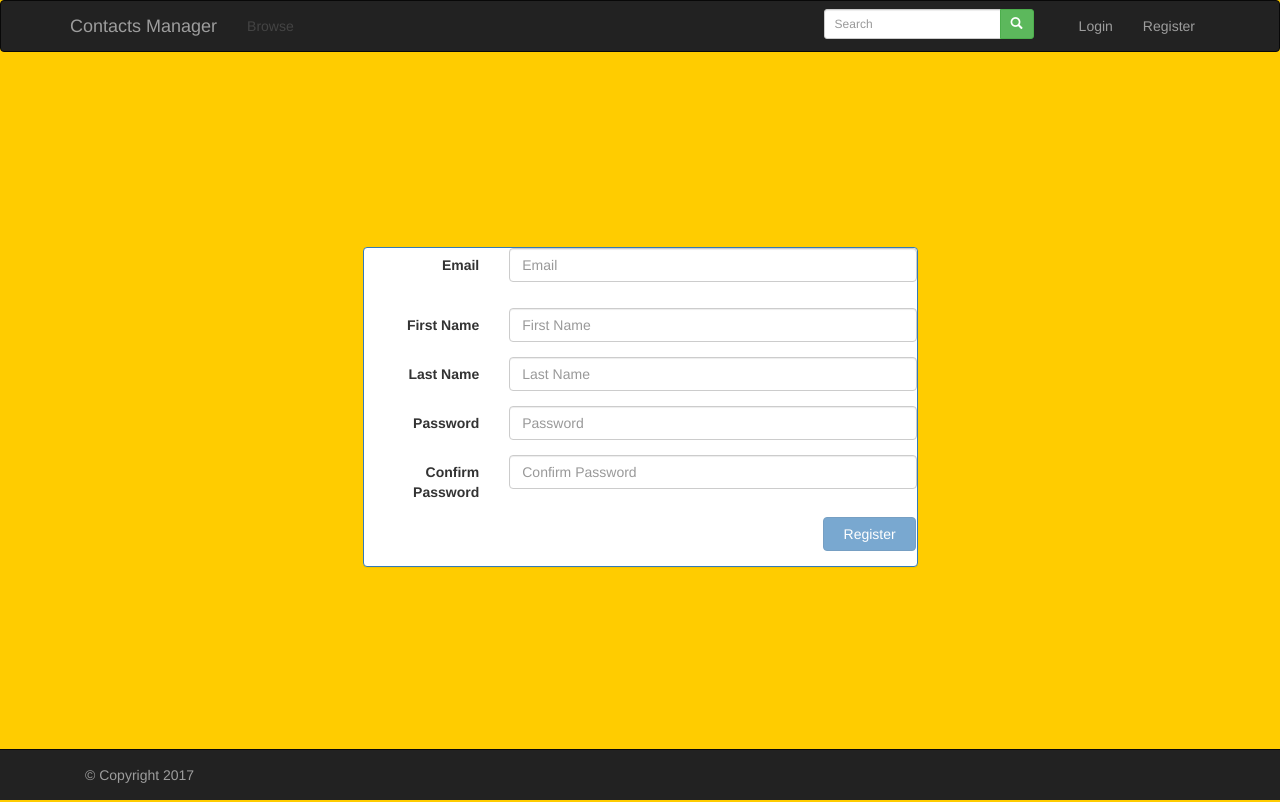
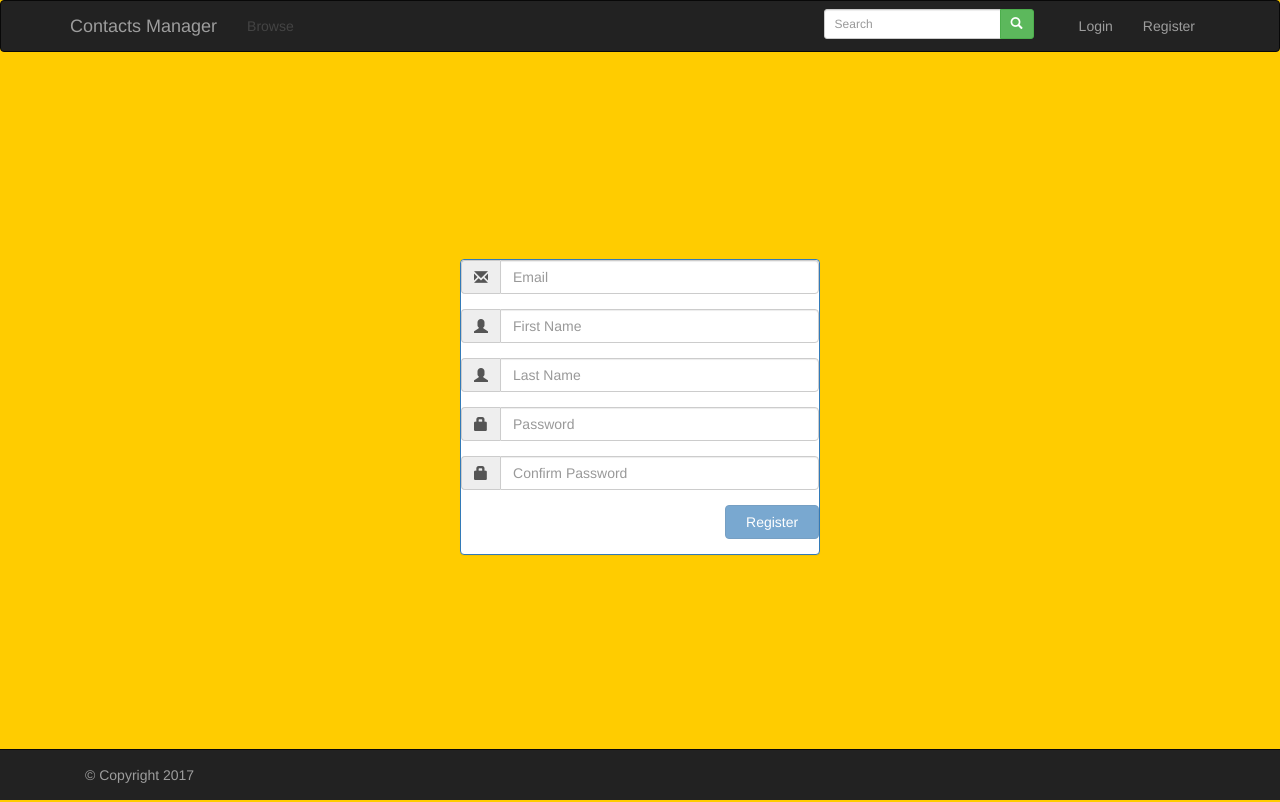
Before and after one commit to NasirA1/MyJS, a React (Create React App) app in the folder react-contacts-2/contacts-client/: page /register in a window 1280 px wide. Built offline with nearby package versions, Linux system fonts and the light colour scheme.

Commit message:
register v align

```diff
--- a/react-contacts-2/contacts-client/src/components/Login.js
+++ b/react-contacts-2/contacts-client/src/components/Login.js
@@ -1,5 +1,5 @@
 import React, { Component } from 'react';
-import { Button, Form, FormGroup, FormControl, Col, Checkbox, Panel } from 'react-bootstrap';
+import { Button, Form, FormGroup, FormControl, Col, Checkbox, Panel, Grid, Row } from 'react-bootstrap';
 import * as Services from '../Api';
 
 
@@ -66,8 +66,11 @@ class Login extends Component {
 
   render() {
     return (
-      <Col>
-        <Panel header="Login" className="centered" bsStyle="primary">
+      <Col lg={4} lgOffset={4} className="vertical-align-parent">
+      <div className="vertical-align-child">
+        <Panel header="Login" className="" bsStyle="primary">
+        <Grid fluid>
+          <Row>
           <Form horizontal onSubmit={this.submit.bind(this)}>
             <div className="input-group" style={{marginBottom: '5px'}}>
               <span className="input-group-addon"><i className="glyphicon glyphicon-user"></i></span>
@@ -90,7 +93,10 @@ class Login extends Component {
               </Col>
             </FormGroup>
           </Form>
+          </Row>
+        </Grid>
         </Panel>
+        </div>
       </Col>
     );
   }
--- a/react-contacts-2/contacts-client/src/components/Register.js
+++ b/react-contacts-2/contacts-client/src/components/Register.js
@@ -135,74 +135,73 @@ class Register extends Component {
     if (this.state.user.email.trim().length > 0 &&
       this.state.user.unavailable) {
       return (
-        <span style={{ position: 'fixed' }} className='help-block small'>User ID already taken!</span>
+        <span style={{float: 'right', margin: '0'}} className='help-block small'>User ID already taken!</span>
       );
     }
-    return (<span></span>);
+    return null;
   }
 
   render() {
     return (
-      <Col lg={6} lgOffset={3} className="vertical-align-parent">
+      <Col lg={4} lgOffset={4} className="vertical-align-parent">
         <div className="vertical-align-child">
         <Panel header="Register" bsStyle="primary">
           <Grid fluid>
             <Row>
               <Form horizontal onSubmit={this.submit.bind(this)}>
-                <FormGroup controlId="formHorizontalEmail" validationState={this.getEmailValidationState()} style={{ marginBottom: '25px' }}>
-                  <Col componentClass={ControlLabel} xs={5} lg={3}>
-                    Email
-                  </Col>
-                  <Col xs={7} lg={9}>
+                <FormGroup controlId="formHorizontalEmail" validationState={this.getEmailValidationState()}>
+                  <Col lg={12}>
+                    <div className="input-group">
+                      <span className="input-group-addon"><i className="glyphicon glyphicon-envelope"></i></span>
                       <FormControl name="email" type="email" placeholder="Email" onChange={this.onEmailChange.bind(this)} />
                       <FormControl.Feedback />
-                  </Col>
-                  <Col xs={7} xsOffset={5} lg={9} lgOffset={3}>
+                    </div>
                     {this.getHelpText()}
                   </Col>
                 </FormGroup>
 
                 <FormGroup controlId="formHorizontalFirstName" validationState={this.getNameValidationState()}>
-                  <Col componentClass={ControlLabel} xs={5} lg={3}>
-                    First Name
-                  </Col>
-                  <Col xs={7} lg={9}>
+                  <Col lg={12}>
+                    <div className="input-group">
+                      <span className="input-group-addon"><i className="glyphicon glyphicon-user"></i></span>
                       <FormControl name="firstName" type="text" placeholder="First Name" onChange={this.handleInputChange} />
                       <FormControl.Feedback />
+                    </div>
                   </Col>
                 </FormGroup>
 
                 <FormGroup controlId="formHorizontalLastName">
-                  <Col componentClass={ControlLabel} xs={5} lg={3}>
-                    Last Name
-                  </Col>
-                  <Col xs={7} lg={9}>
+                  <Col lg={12}>
+                    <div className="input-group">
+                      <span className="input-group-addon"><i className="glyphicon glyphicon-user"></i></span>
                       <FormControl name="lastName" type="text" placeholder="Last Name" onChange={this.handleInputChange} />
+                    </div>
                   </Col>
                 </FormGroup>
 
                 <FormGroup controlId="formHorizontalPassword" validationState={this.getPasswordValidationState()}>
-                  <Col componentClass={ControlLabel} xs={5} lg={3}>
-                    Password
-                  </Col>
-                  <Col xs={7} lg={9}>
+                  <Col lg={12}>
+                    <div className="input-group">
+                      <span className="input-group-addon"><i className="glyphicon glyphicon-lock"></i></span>
                       <FormControl name="password" type="password" placeholder="Password" onChange={this.handleInputChange} />
                       <FormControl.Feedback />
+                    </div>
                   </Col>
                 </FormGroup>
 
                 <FormGroup controlId="formHorizontalConfirmPassword" validationState={this.getConfirmPasswordValidationState()}>
-                  <Col componentClass={ControlLabel} xs={5} lg={3}>
-                    Confirm Password
-                  </Col>
-                  <Col xs={7} lg={9}>
+                  <Col lg={12}>
+                    <div className="input-group">
+                      <span className="input-group-addon"><i className="glyphicon glyphicon-lock"></i></span>
                       <FormControl name="confirmPassword" type="password" placeholder="Confirm Password" onChange={this.handleInputChange} />
                       <FormControl.Feedback />
+                    </div>
                   </Col>
+
                 </FormGroup>
 
                 <FormGroup>
-                  <Col sm={10} smOffset={2}>
+                  <Col lg={10} lgOffset={2}>
                     <Button type="submit" style={{ float: 'right' }} bsStyle="primary" disabled={!this.formIsValid()}>
                       &nbsp;&nbsp;Register&nbsp;&nbsp;
                     </Button>
```
Lines whose indentation alone changed are shown as unchanged.
